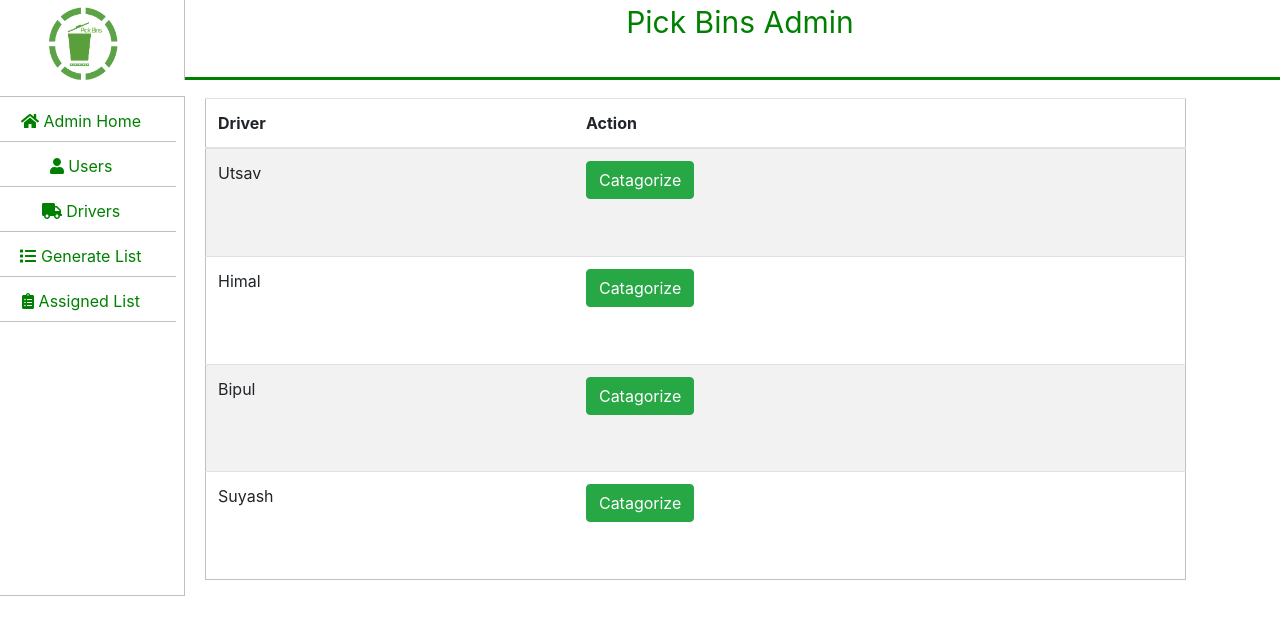
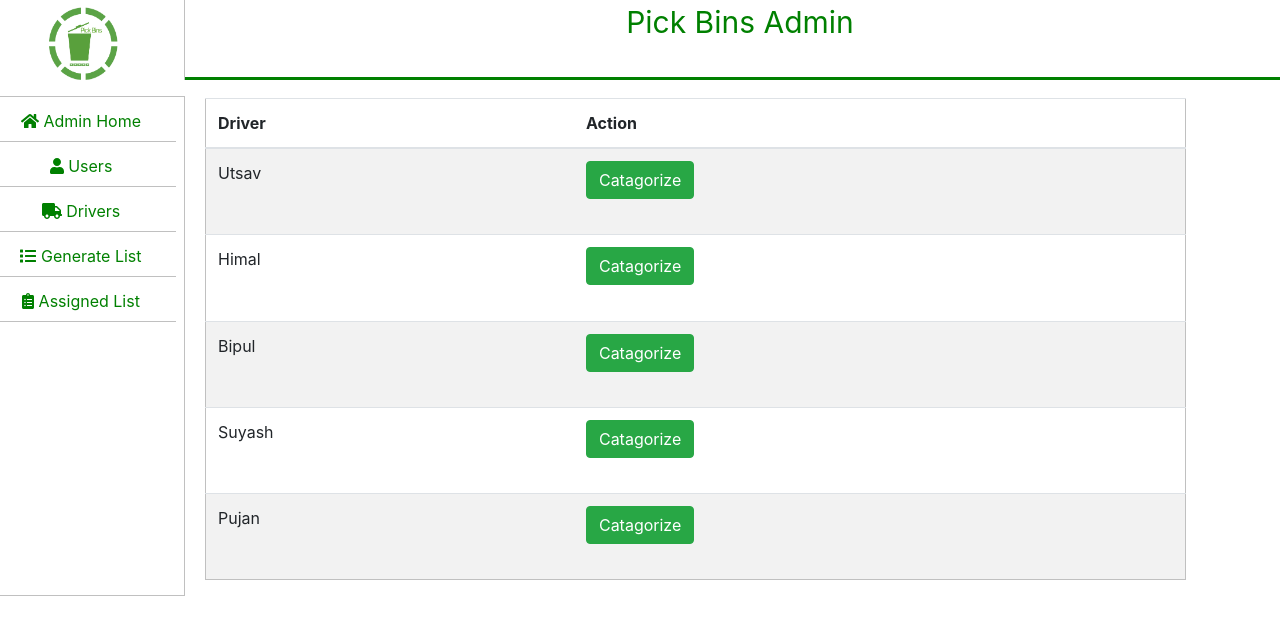
Before and after one commit to udhungana/Pikbins, a React (Create React App) app in the folder frontend/frontendapp/: page /adminAssignedList in a window 1280 px wide. Shown: the top 618 px of the page. Built offline with nearby package versions, Linux system fonts and the light colour scheme.

Commit message:
worked on adminAssignedList

```diff
--- a/frontend/frontendapp/src/components/adminAssignedList.js
+++ b/frontend/frontendapp/src/components/adminAssignedList.js
@@ -3,27 +3,65 @@ import { useCookies } from "react-cookie";
 import logo from "../assets/logo.png";
 import axios from "axios";
 // import { Sidenav, Nav, Icon, Button } from "rsuite";
-import { Nav, NavItem, NavLink, Table, Button } from "reactstrap";
+import { Nav, NavItem, NavLink, Table, Button, Text } from "reactstrap";
 import SideBarNav from "./sidebarNav";
 import BrandHeader from "./brandHeader";
+import { ListGroup, ListGroupItem, Card } from "reactstrap";
 
 function AdminAssignedList() {
   var array = [
     {
       driver: "Utsav",
+      user: ["aad", "bbd", "ccd", "eed"],
     },
     {
       driver: "Himal",
+      user: ["aaf", "bbf", "ccf", "eef"],
     },
     {
       driver: "Bipul",
+      user: ["aag", "bbg", "ccg", "eeg"],
     },
     {
       driver: "Suyash",
+      user: ["aam", "bbm", "ccm", "eem"],
+    },
+    {
+      driver: "Pujan",
+      user: ["aao", "bbo", "cco", "eeo"],
     },
   ];
 
-  const [mappableFields, setMappableFields] = useState([]);
+  const [showCatagory, setShowCatagory] = useState(false);
+  const [catagorizedDriver, setCatagorizedDriver] = useState([]);
+  const [containsAlready, setContainsAlready] = useState(false);
+  const [count, setCount] = useState(0);
+  const [notDisabled, setNotDisabled] = useState([false]);
+
+  const catagorizeUsers = (index) => {
+    var i;
+    let newClick = [...notDisabled];
+    newClick[index] = true;
+    setNotDisabled(newClick);
+    setShowCatagory(true);
+
+    if (catagorizedDriver.length === 0 && count === 0) {
+      setCatagorizedDriver([...catagorizedDriver, index]);
+      console.log(catagorizedDriver);
+      setCount(count + 1);
+    } else {
+      for (i = 0; i < catagorizedDriver.length; i++) {
+        if (catagorizedDriver[i] === index) {
+          setContainsAlready(true);
+        }
+      }
+      if (!containsAlready) {
+        setCatagorizedDriver([...catagorizedDriver, index]);
+        console.log(catagorizedDriver);
+        setCount(count + 1);
+      }
+    }
+  };
 
   // const adminUserClicked = () => {
   //   console.log("hello");
@@ -37,6 +75,7 @@ function AdminAssignedList() {
       <BrandHeader />
       <div className="row">
         <SideBarNav />
+
         {/* add table/other content in each page after this */}
         <Table
           striped
@@ -59,7 +98,12 @@ function AdminAssignedList() {
               <tr key={index}>
                 <td>{data.driver}</td>
                 <td>
-                  <Button color="success" style={{ margin: 0 }}>
+                  <Button
+                    color="success"
+                    style={{ margin: 0 }}
+                    disabled={notDisabled[index] ? true : false}
+                    onClick={() => catagorizeUsers(index)}
+                  >
                     Catagorize
                   </Button>
                 </td>
@@ -67,6 +111,41 @@ function AdminAssignedList() {
             ))}
           </tbody>
         </Table>
+      </div>
+      <div className="mbsc-grid" style={{ marginLeft: 190 }}>
+        {showCatagory ? (
+          <div className="row">
+            {catagorizedDriver.map((data) => {
+              return (
+                <div>
+                  <Card style={{ margin: 20 }}>
+                    <p>{array[data].driver}</p>
+                    <ListGroup
+                      style={{
+                        margin: 20,
+                      }}
+                    >
+                      {array[data].user.map((uData) => {
+                        return (
+                          <ListGroupItem
+                            style={{
+                              width: 200,
+                              justifyContent: "left",
+                              alignItems: "flex-start",
+                              alignContent: "flex-start",
+                            }}
+                          >
+                            {uData}
+                          </ListGroupItem>
+                        );
+                      })}
+                    </ListGroup>
+                  </Card>
+                </div>
+              );
+            })}
+          </div>
+        ) : null}
       </div>
     </div>
   );
```
Also changed, not shown: frontend/frontendapp/src/components/adminHome.js (+12 -0 lines), 1 other file (tests, documents, lock files or other folders).
